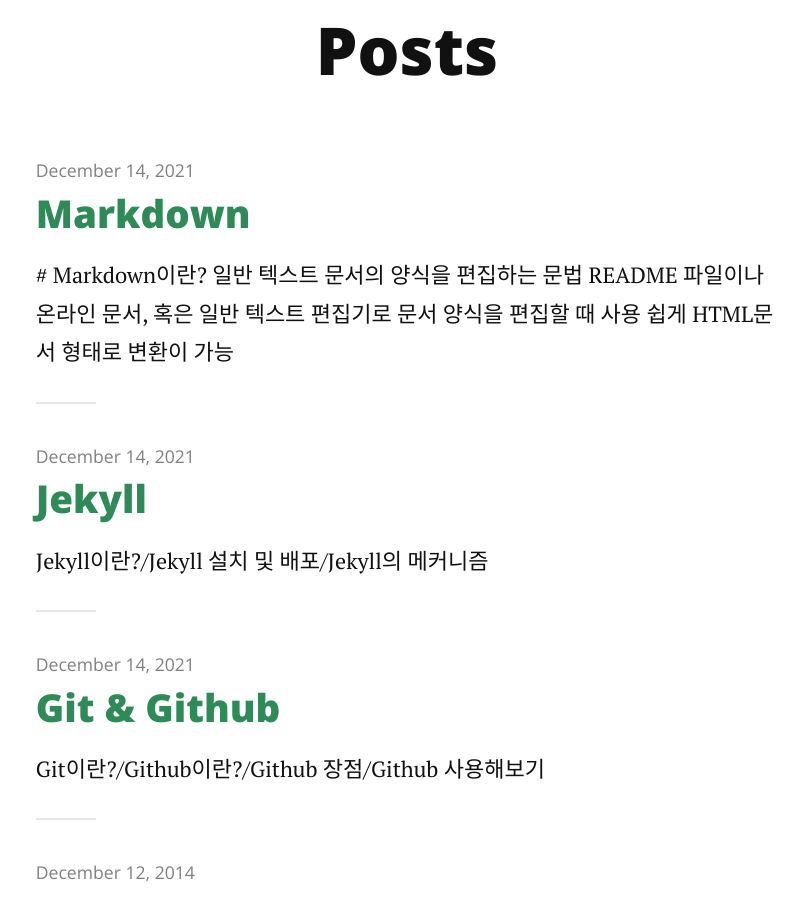
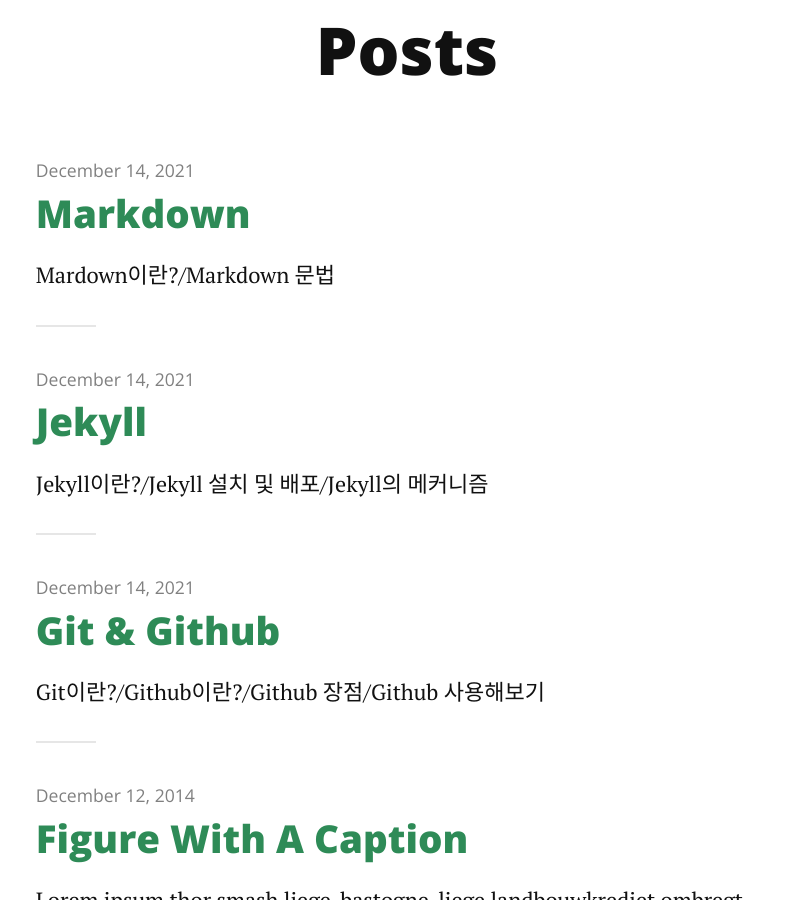
Before and after one commit to alsdn4956/KMU-Minu.github.io, a Jekyll site: the page built from index.html, in a window 1280 px wide and 900 px high, scrolled down 347 px. Shown: the whole window, without its empty margins (233-1037 px from the left). Built offline with Jekyll 4.4.1, drawn with Linux system fonts in a browser that asks for light colours; nearby versions of some CDN libraries; the list of posts is cut into pages by our own code; some of the changed lines change nothing that is shown.

Commit message:
Update 2021-12-14-Markdown.markdown

```diff
--- a/_posts/2021-12-14-Markdown.markdown
+++ b/_posts/2021-12-14-Markdown.markdown
@@ -2,6 +2,7 @@
 layout: post
 title:  "Markdown"
 date:   2021-12-14
+description: Mardown이란?/Markdown 문법
 ---
 
 <p class="start"># Markdown이란?</p>
```
